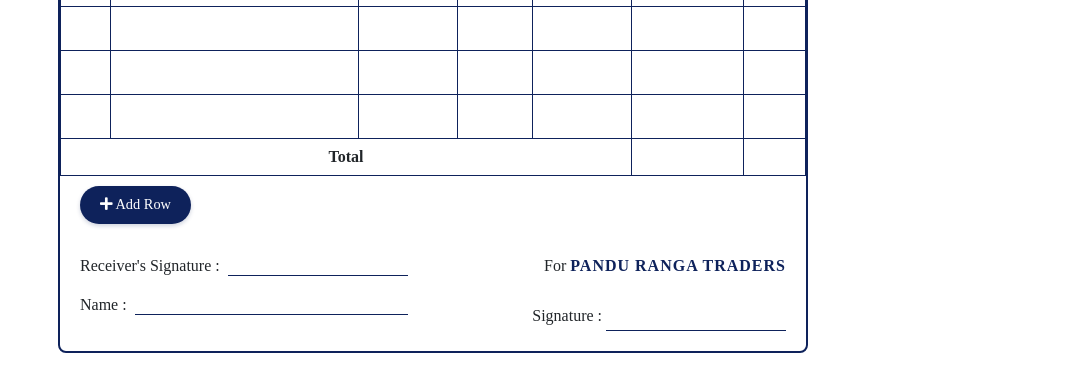
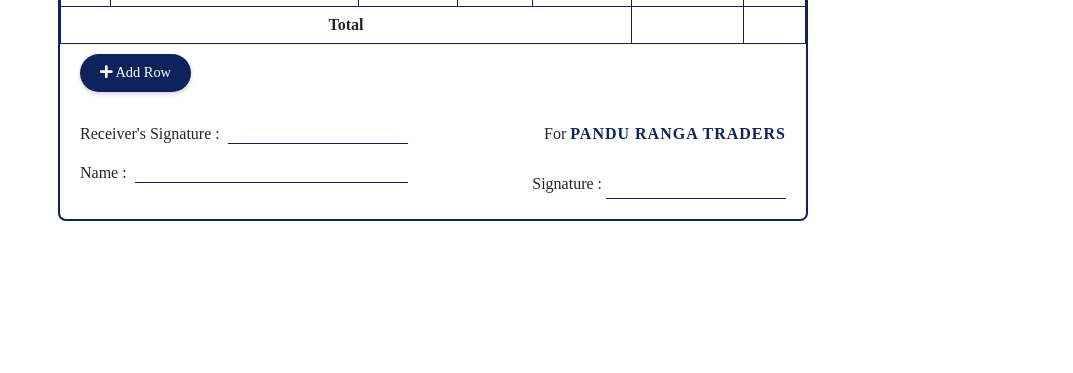
Before and after one commit to venkatsivanagu/pandurangatraders, a plain HTML site: page index.html in a window 1280 px wide. Shown: the part 801-1174 px from the top of the page, without its empty margins (207-1280 px from the left). After the commit the page ends 1042 px from the top, so only its background shows below. Drawn offline with nearby package versions, Linux system fonts and the light colour scheme.

Commit message:
Update index.html

```diff
--- a/index.html
+++ b/index.html
@@ -690,7 +690,7 @@
                 updateCurrentDate();
 
                 // Add initial 19 rows
-                for(let i = 1; i <= 12; i++) {
+                for(let i = 1; i <= 9; i++) {
                     addNewRow();
                 }
                 // Setup auto-expand for DESCRIPTION textareas after initial rows
```
